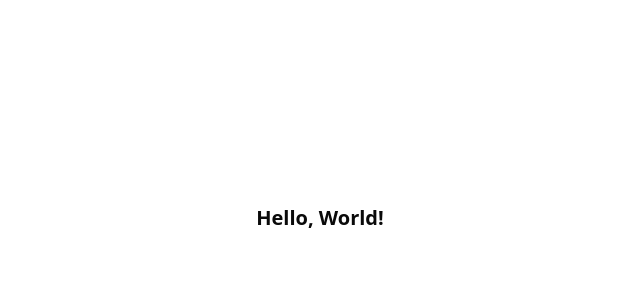
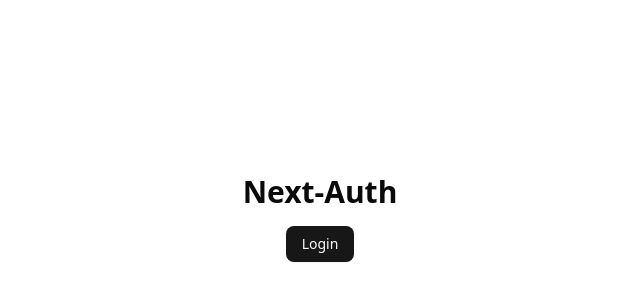
Before and after one commit to arsalanansariofficial/next-auth, a Next.js app: page / in a window 1280 px wide. Shown: the part 182-482 px from the top of the page, without its empty margins (320-960 px from the left). Built offline with nearby package versions, Linux system fonts and the light colour scheme.

Commit message:
Update home page

```diff
--- a/app/page.tsx
+++ b/app/page.tsx
@@ -1,7 +1,16 @@
+import Link from 'next/link';
+
+import { Button } from '@/components/ui/button';
+
 export default function Page() {
   return (
     <main className="row-start-2 grid place-items-center">
-      <h1 className="text-xl font-bold">Hello, World!</h1>
+      <section className="space-y-4 text-center">
+        <h1 className="text-3xl font-bold">Next-Auth</h1>
+        <Button asChild>
+          <Link href="/login">Login</Link>
+        </Button>
+      </section>
     </main>
   );
 }
--- /dev/null
+++ b/components/ui/button.tsx
@@ -0,0 +1,59 @@
+import * as React from 'react';
+import { Slot } from '@radix-ui/react-slot';
+import { cva, type VariantProps } from 'class-variance-authority';
+
+import { cn } from '@/lib/utils';
+
+type Props = React.ComponentProps<'button'> &
+  VariantProps<typeof buttonVariants> & {
+    asChild?: boolean;
+  };
+
+export const buttonVariants = cva(
+  "inline-flex items-center justify-center gap-2 whitespace-nowrap rounded-md text-sm font-medium transition-all disabled:pointer-events-none disabled:opacity-50 [&_svg]:pointer-events-none [&_svg:not([class*='size-'])]:size-4 shrink-0 [&_svg]:shrink-0 outline-none focus-visible:border-ring focus-visible:ring-ring/50 focus-visible:ring-[3px] aria-invalid:ring-destructive/20 dark:aria-invalid:ring-destructive/40 aria-invalid:border-destructive",
+  {
+    defaultVariants: {
+      size: 'default',
+      variant: 'default'
+    },
+    variants: {
+      size: {
+        icon: 'size-9',
+        default: 'h-9 px-4 py-2 has-[>svg]:px-3',
+        lg: 'h-10 rounded-md px-6 has-[>svg]:px-4',
+        sm: 'h-8 rounded-md gap-1.5 px-3 has-[>svg]:px-2.5'
+      },
+      variant: {
+        link: 'text-primary underline-offset-4 hover:underline',
+        default:
+          'bg-primary text-primary-foreground shadow-xs hover:bg-primary/90',
+        ghost:
+          'hover:bg-accent hover:text-accent-foreground dark:hover:bg-accent/50',
+        secondary:
+          'bg-secondary text-secondary-foreground shadow-xs hover:bg-secondary/80',
+        outline:
+          'border bg-background shadow-xs hover:bg-accent hover:text-accent-foreground dark:bg-input/30 dark:border-input dark:hover:bg-input/50',
+        destructive:
+          'bg-destructive text-white shadow-xs hover:bg-destructive/90 focus-visible:ring-destructive/20 dark:focus-visible:ring-destructive/40 dark:bg-destructive/60'
+      }
+    }
+  }
+);
+
+export function Button({ asChild = false, ...props }: Props) {
+  const Comp = asChild ? Slot : 'button';
+
+  return (
+    <Comp
+      {...props}
+      data-slot="button"
+      className={cn(
+        buttonVariants({
+          size: props.size,
+          variant: props.variant,
+          className: props.className
+        })
+      )}
+    />
+  );
+}
--- a/package.json
+++ b/package.json
@@ -12,6 +12,7 @@
     "start": "next start"
   },
   "dependencies": {
+    "@radix-ui/react-slot": "^1.2.3",
     "class-variance-authority": "^0.7.1",
     "clsx": "^2.1.1",
     "lucide-react": "^0.513.0",
```
Also changed, not shown: 1 other file (tests, documents, lock files or other folders).
